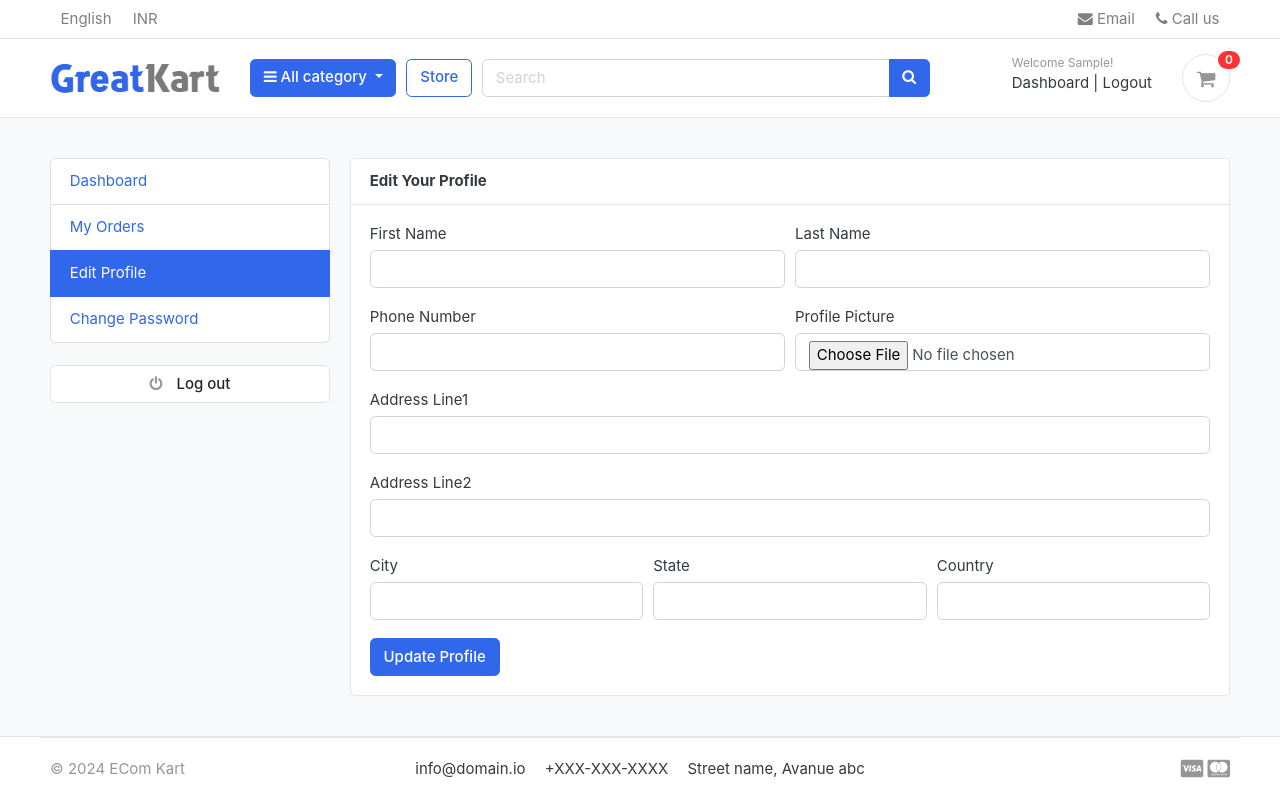
After one commit to STRYKER316/ecom-kart-django, a Django app: page /accounts/edit_profile/ in a window 1280 px wide. The commit adds this page. Run offline with Django 3.2, Linux system fonts and the light colour scheme; the visitor is signed in with stand-in values (Sample User, id 1); data comes from the database, SQL or seed files in the repository; data that the repository does not hold is empty; parts of the project's set-up code (start-up, migrations or seed data) failed here and were passed over; some libraries are stand-ins or nearby versions; some web fonts are replaced.

Commit message:
Set up Edit Profile page

```diff
--- a/accounts/urls.py
+++ b/accounts/urls.py
@@ -16,4 +16,5 @@ urlpatterns = [
     path('reset_password/', views.reset_password, name='reset_password'),
 
     path('my_orders/', views.my_orders, name='my_orders'),
+    path('edit_profile/', views.edit_profile, name='edit_profile'),
 ]
--- a/accounts/views.py
+++ b/accounts/views.py
@@ -251,3 +251,18 @@ def my_orders(request):
         'orders': orders
     }
     return render(request, 'accounts/my_orders.html', context)
+
+
+@login_required(login_url='login')
+def edit_profile(request):
+    user = Account.objects.get(pk=request.user.pk)
+
+    if request.method == 'POST':
+        user.first_name = request.POST['first_name']
+        user.last_name = request.POST['last_name']
+        user.phone_number = request.POST['phone_number']
+        user.save()
+        messages.success(request, 'Profile updated successfully')
+        return redirect('edit_profile')
+
+    return render(request, 'accounts/edit_profile.html', {'user': user})
--- /dev/null
+++ b/templates/accounts/edit_profile.html
@@ -0,0 +1,90 @@
+{% extends 'base.html' %}
+
+
+{% block content %}
+
+<!-- ========================= SECTION CONTENT ========================= -->
+<section class="section-conten padding-y bg">
+
+    {% include 'includes/alerts.html' %}
+    <div class="container">
+        <div class="row">
+
+        {% include 'includes/dashboard_sidebar.html' %}
+        <main class="col-md-9">
+            <article class="card">
+                <header class="card-header">
+                    <strong class="d-inline-block mr-3">Edit Your Profile</strong>
+                </header>
+
+                <div class="card-body">
+                    <div class="row">
+                        <div class="col-md-12">
+                            <form action="" method="POST">
+                                {% csrf_token %}
+                                <div class="form-row">
+                                    <div class="form-group col-md-6">
+                                        <label>First Name</label>
+                                        <input type="text" class="form-control" name="" id="" >
+                                    </div>
+
+                                    <div class="form-group col-md-6">
+                                        <label>Last Name</label>
+                                        <input type="text" class="form-control" name="" id="" >
+                                    </div>
+                                </div>
+
+                                <div class="form-row">
+                                    <div class="form-group col-md-6">
+                                        <label>Phone Number</label>
+                                        <input type="text" class="form-control" name="" id="" >
+                                    </div>
+
+                                    <div class="form-group col-md-6">
+                                        <label>Profile Picture</label>
+                                        <input type="file" class="form-control" name="" id="" >
+                                    </div>
+                                </div>
+
+                                <div class="form-group">
+                                    <label>Address Line1</label>
+                                    <input type="text" class="form-control" name="" id="" >
+                                </div>
+
+                                <div class="form-group">
+                                    <label>Address Line2</label>
+                                    <input type="text" class="form-control" name="" id="" >
+                                </div>
+
+                                <div class="form-row">
+                                    <div class="form-group col-md-4">
+                                        <label>City</label>
+                                        <input type="text" class="form-control" name="" id="" >
+                                    </div>
+
+                                    <div class="form-group col-md-4">
+                                        <label>State</label>
+                                        <input type="text" class="form-control" name="" id="" >
+                                    </div>
+
+                                    <div class="form-group col-md-4">
+                                        <label>Country</label>
+                                        <input type="text" class="form-control" name="" id="" >
+                                    </div>
+                                </div>
+
+                                <button type="submit" class="btn btn-primary">Update Profile</button>
+                            </form>
+                        </div>
+                    </div> <!-- row.// -->
+                </div> <!-- card-body .// -->
+            </article> <!-- order-group.// -->
+        </main>
+    </div> <!-- row.// -->
+    </div>
+
+
+</section>
+<!-- ========================= SECTION CONTENT END// ========================= -->
+
+{% endblock %}
--- a/templates/includes/dashboard_sidebar.html
+++ b/templates/includes/dashboard_sidebar.html
@@ -4,8 +4,8 @@
     <ul class="list-group">
         <a class="list-group-item {% if '/accounts/' == request.path %} active {% endif %}" href="{% url 'dashboard' %}"> Dashboard </a>
         <a class="list-group-item {% if '/my_orders/' in request.path %} active {% endif %}" href="{% url 'my_orders' %}"> My Orders </a>
-        <a class="list-group-item {% if '/account/' == requests.path %} active {% endif %}" href="#"> Edit Profile </a>
-        <a class="list-group-item {% if '/account/' == requests.path %} active {% endif %}" href="#"> Change Password </a>
+        <a class="list-group-item {% if '/edit_profile/' in request.path %} active {% endif %}" href="{% url 'edit_profile' %}"> Edit Profile </a>
+        <a class="list-group-item {% if '/account/' == request.path %} active {% endif %}" href="#"> Change Password </a>
     </ul>
     <br>
     <a class="btn btn-light btn-block" href="{% url 'logout' %}"> <i class="fa fa-power-off"></i> <span class="text">Log out</span> </a>
```
